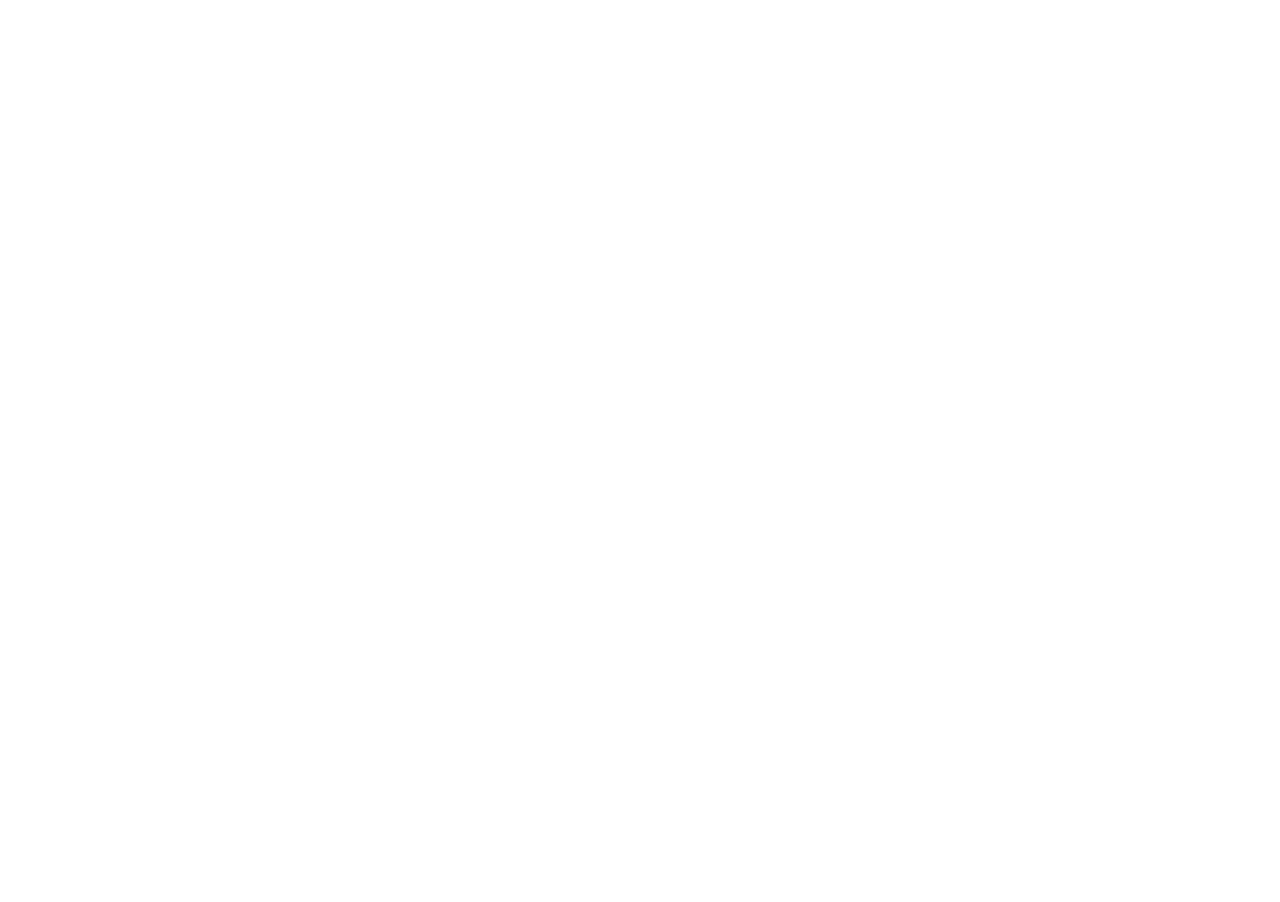
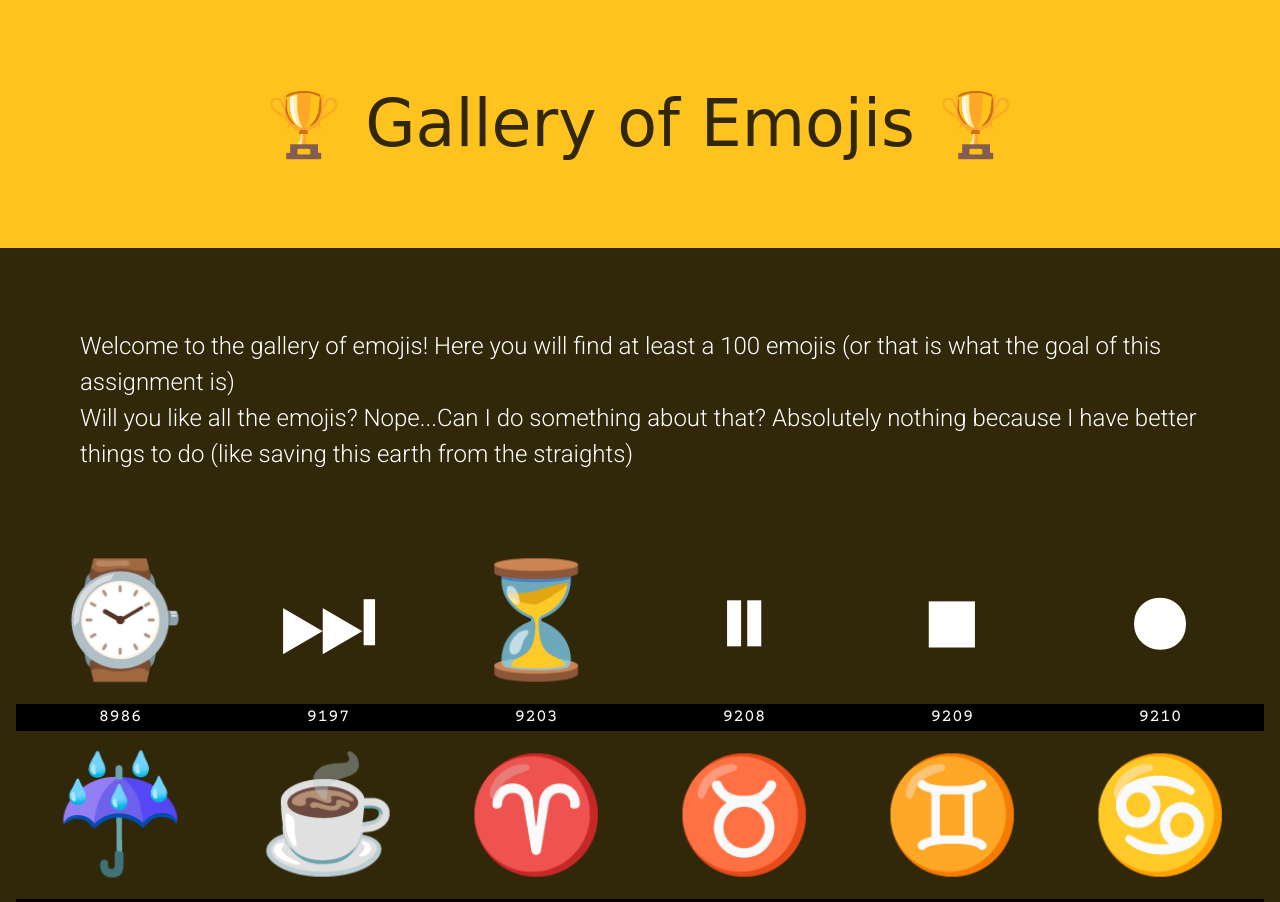
Before and after one commit to udai0001/mtm6302-assignment-1, a plain HTML site: page index.html in a window 1280 px wide. Shown: the top 902 px of the page. Before the commit the page ends 800 px from the top, so only its background shows below. Drawn offline with nearby package versions, Linux system fonts and the light colour scheme; a web font is replaced by a local one.

Commit message:
prelim changes

```diff
--- a/index.html
+++ b/index.html
@@ -5,9 +5,34 @@
     <meta http-equiv="X-UA-Compatible" content="IE=edge">
     <meta name="viewport" content="width=device-width, initial-scale=1.0">
     <link rel="stylesheet" href="style.css">
+    <link rel="preconnect" href="https://fonts.googleapis.com">
+    <link rel="preconnect" href="https://fonts.gstatic.com" crossorigin>
+    <link href="https://fonts.googleapis.com/css2?family=ZCOOL+KuaiLe&display=swap" rel="stylesheet">
+    <link rel="preconnect" href="https://fonts.googleapis.com">
+    <link rel="preconnect" href="https://fonts.gstatic.com" crossorigin>
+    <link href="https://fonts.googleapis.com/css2?family=Roboto:ital,wght@0,300;0,400;0,700;1,300&display=swap" rel="stylesheet">
+    <link rel="preconnect" href="https://fonts.googleapis.com">
+    <link rel="preconnect" href="https://fonts.gstatic.com" crossorigin>
+    <link href="https://fonts.googleapis.com/css2?family=Courier+Prime&display=swap" rel="stylesheet">
     <title>Emoji Gallery</title>
 </head>
 <body>
+        <header class="site-header">
+            <h1>&#127942 Gallery of Emojis &#127942</h1>
+        </header>
+
+    <main class="main-section">
+        <div class="welcome">
+            <p>Welcome to the gallery of emojis! Here you will find at least a 100 emojis (or that is what the goal of this assignment is)</p>
+            <p>Will you like all the emojis? Nope...Can I do something about that? Absolutely nothing because I have better things to do (like saving this earth from the straights)</p>
+        </div>
+        <div id="container">
+
+        </div>
+    </main>
+    <footer class="site-footer">
+        <p>&copy;Gallery of Emojis</p>
+    </footer>
 
     <script src="script.js"></script>
 </body>
--- a/script.js
+++ b/script.js
@@ -0,0 +1,17 @@
+// creating an array of hexadecimal unicodes for the gallery
+
+const emojis = ['8986','9197','9203','9208','9209','9210','9748','9749','9800','9801','9802','9803','9804','9805','9806','9807','9808','9809','9810','9811','9875','9889','9924','9925','9940','9962','9970','9971','9978','9981','9997','10024','10068','10133','10134','10135','10160','11088','11093','126980','12953','127378','127754','127751','127752','127759','127769','127774','127789','127793','127799','127800','127801','127802','127803','127804','127805','127810','127812','127813','127814','127815','127816','127817','127818','127819','127820','127821','127822','127825','127826','127827','127836','127839','127842','127846','127848','127856','127865','127875','127876','127880','127904','127908','127911','127912','127917','127928','127929','127931','127983','128009','128013','128027','128030','128081','128096','128150','128165','128128']
+
+// creating an empty array to insert the loop in
+const HTMLforEmojis = []
+
+// creating the loop for the emojis
+for (let i=0; i < emojis.length; i++) {
+    HTMLforEmojis.push(` <div class="emoji-gallery">
+                            <p class="emoji-picture">&#${emojis[i]}</p>
+                            <p class="unicode">${emojis[i]}</p>
+                            </div>`)
+}
+
+const $container = document.getElementById("container");
+$container.innerHTML = HTMLforEmojis.join(" ");
--- a/style.css
+++ b/style.css
@@ -0,0 +1,141 @@
+/* http://meyerweb.com/eric/tools/css/reset/
+   v2.0 | 20110126
+   License: none (public domain)
+*/
+
+html, body, div, span, applet, object, iframe,
+h1, h2, h3, h4, h5, h6, p, blockquote, pre,
+a, abbr, acronym, address, big, cite, code,
+del, dfn, em, img, ins, kbd, q, s, samp,
+small, strike, strong, sub, sup, tt, var,
+b, u, i, center,
+dl, dt, dd, ol, ul, li,
+fieldset, form, label, legend,
+table, caption, tbody, tfoot, thead, tr, th, td,
+article, aside, canvas, details, embed,
+figure, figcaption, footer, header, hgroup,
+menu, nav, output, ruby, section, summary,
+time, mark, audio, video {
+	margin: 0;
+	padding: 0;
+	border: 0;
+	font-size: 100%;
+	font: inherit;
+	vertical-align: baseline;
+}
+/* HTML5 display-role reset for older browsers */
+article, aside, details, figcaption, figure,
+footer, header, hgroup, menu, nav, section {
+	display: block;
+}
+body {
+	line-height: 1;
+}
+ol, ul {
+	list-style: none;
+}
+blockquote, q {
+	quotes: none;
+}
+blockquote:before, blockquote:after,
+q:before, q:after {
+	content: '';
+	content: none;
+}
+table {
+	border-collapse: collapse;
+	border-spacing: 0;
+}
+
+/* CUSTOM STYLES */
+
+body {
+    line-height: 1.5;
+}
+
+*,
+*::after,
+*::before {
+    box-sizing: inherit;
+    line-height: inherit;
+}
+
+.site-header {
+    background-color: #ffc31f;
+    text-align: center;
+    padding-top: 75px;
+    padding-bottom: 75px;
+}
+
+h1 {
+    font-family:'ZCOOL KuaiLe', cursive;
+    font-size: 4.063rem;
+    color: #312709;
+}
+
+main {
+    margin: 0 auto;
+    padding: 1em;
+    background-color: #312709;
+}
+
+.main-section {
+    text-align: left;
+    font-family: 'Roboto', sans-serif;
+}
+
+.welcome {
+    padding: 4em;
+    text-align: left;
+}
+main p {
+    font-size: 24px;
+    color: white;
+    font-weight: lighter;
+}
+
+.unicode {
+    font-size: 18px;
+    font-family: 'Courier Prime', monospace;
+    background-color: black;
+}
+
+.site-footer {
+    background-color: #ffc31f;
+    text-align: center;
+    padding-top: 35px;
+    padding-bottom: 35px;
+}
+
+.site-footer p {
+    font-family: 'Roboto', sans-serif;
+}
+
+#container{
+    display: grid;
+    text-align: center;
+    grid-template-columns: repeat(6, 1fr);
+    grid-template-rows: auto;
+}
+
+.emoji-gallery .emoji-picture {
+    font-size: 7rem;
+}
+
+@media only screen and (min-width: 768px) and (max-width: 1024px) {
+    #container {
+        display: grid;
+        text-align: center;
+        grid-template-columns: repeat(4, 1fr);
+        grid-template-rows: auto, 1fr;
+    }
+}
+
+@media only screen and (min-width: 375px) and (max-width: 768px) {
+    #container {
+        display: grid;
+        text-align: center;
+        grid-template-columns: repeat(2, 1fr);
+        grid-template-rows: auto;
+    }
+}
```
